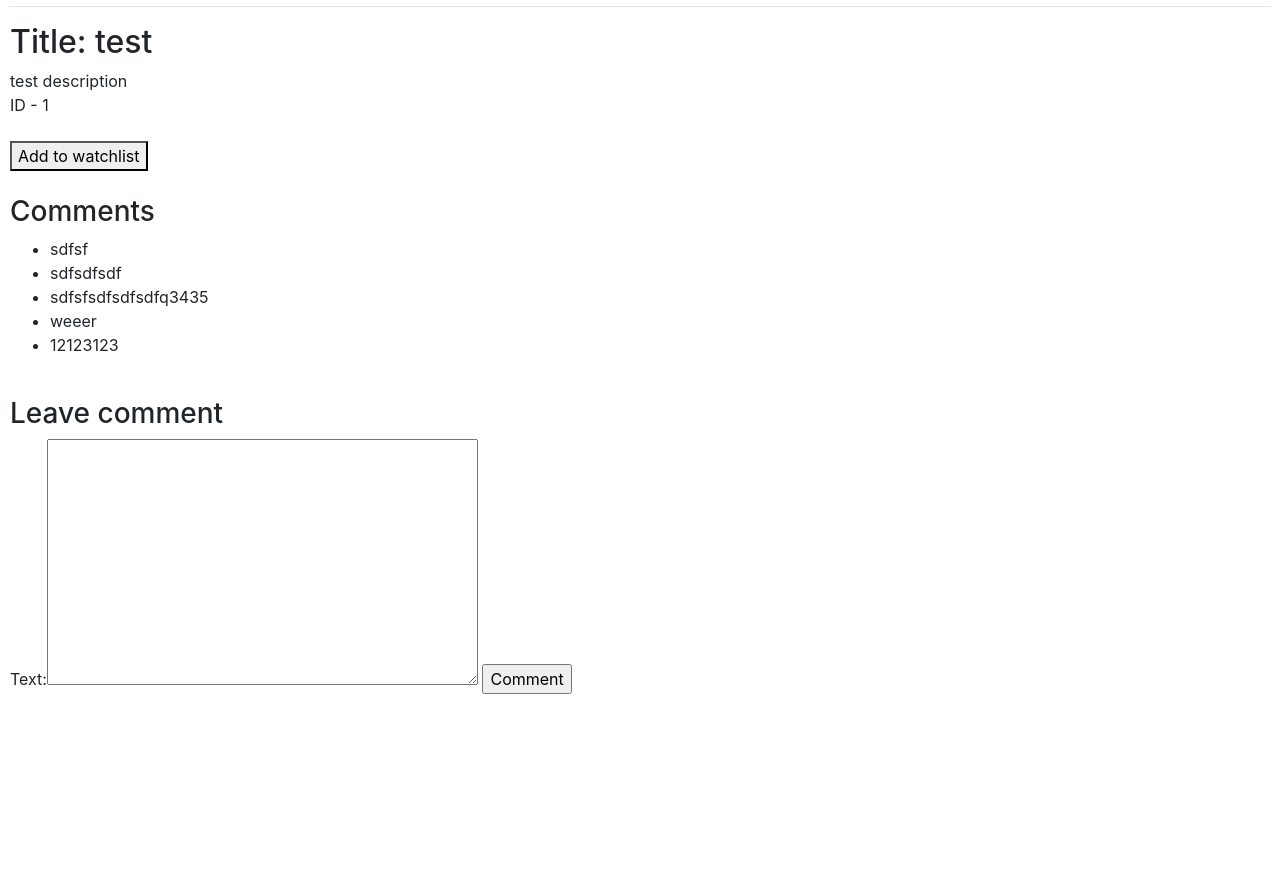
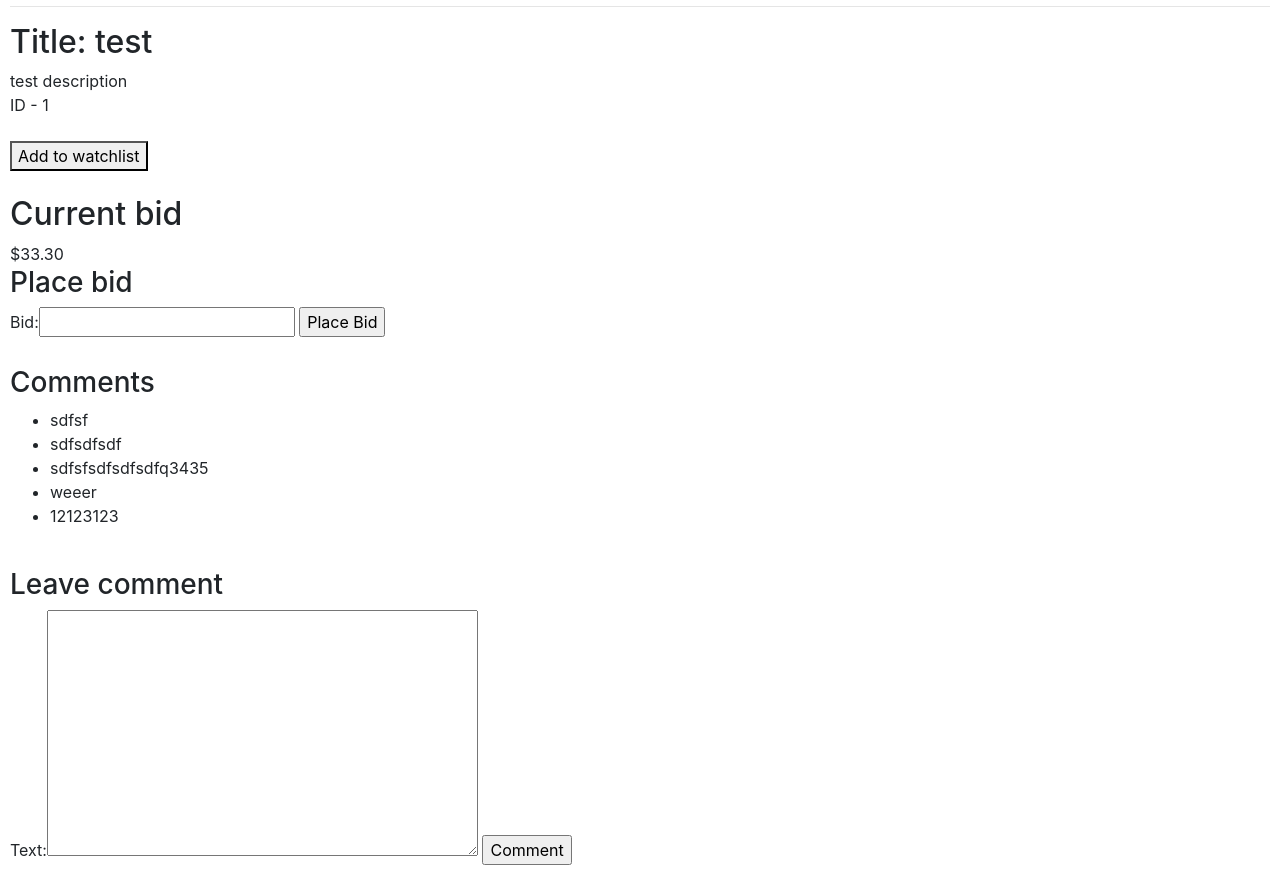
Before and after one commit to Dmitrii-Kozlov/auction, a Django app: page /listing_page/1 in a window 1280 px wide. Shown: the part 140-1020 px from the top of the page. Before the commit the page ends 834 px from the top, so only its background shows below. Run offline with Django 3.2, Linux system fonts and the light colour scheme; a user stored in the database is signed in; data comes from the database, SQL or seed files in the repository; both versions use the stored data as it was after the commit; some libraries are stand-ins or nearby versions.

Commit message:
добавлена возможность делать ставки

```diff
--- a/auctions/models.py
+++ b/auctions/models.py
@@ -1,4 +1,5 @@
 from django.contrib.auth.models import AbstractUser
+from django.core.validators import DecimalValidator
 from django.db import models
 
 
@@ -24,3 +25,8 @@ class Comment(models.Model):
 
     def __str__(self):
         return f'{self.text}'
+
+class Bid(models.Model):
+    bid = models.DecimalField(max_digits=11, decimal_places=2, validators=[DecimalValidator(max_digits=11, decimal_places=2)])
+    listing = models.ForeignKey(Listing, on_delete=models.CASCADE, related_name='bids')
+    user = models.ForeignKey(User, on_delete=models.CASCADE, related_name='bids')
--- a/auctions/templates/auctions/listing_page.html
+++ b/auctions/templates/auctions/listing_page.html
@@ -19,7 +19,16 @@
 </form>
 {% endif %}
 <br>
-
+<h2>Current bid</h2>
+${{bid.bid__max|floatformat:2}}
+<br>
+<h3>Place bid</h3>
+<form action="{% url 'place_bid' listing.id %}" method="post">
+    {% csrf_token %}
+    {{bid_form}}
+    <input type="submit" value="Place Bid">
+</form>
+<br>
 <h3>Comments</h3>
 <ul>
     {%for comment in comments %}
@@ -32,7 +41,7 @@
 <h3>Leave comment</h3>
 <form action="{% url 'create_comment' listing.id %}" method="post">
     {% csrf_token %}
-    {{form}}
+    {{comment_form}}
     <input type="submit" value="Comment">
 </form>
 {% endblock %}
--- a/auctions/urls.py
+++ b/auctions/urls.py
@@ -12,7 +12,8 @@ urlpatterns = [
     path("listing_page/<int:page_id>/comment", views.create_comment, name="create_comment"),
     path("category", views.category, name="category"),
     path("category_view/<str:category>", views.category_view, name="category_view"),
-    path("watchlist", views.watchlist, name="watchlist")
+    path("watchlist", views.watchlist, name="watchlist"),
+    path("listing_page/<int:page_id>/bid", views.place_bid, name="place_bid")
 
 
 ]
--- a/auctions/views.py
+++ b/auctions/views.py
@@ -1,12 +1,13 @@
 from django.contrib.auth import authenticate, login, logout
 from django.db import IntegrityError
+from django.db.models import Max
 from django.forms import ModelForm
 from django.http import HttpResponse, HttpResponseRedirect
 from django.shortcuts import render
 from django.urls import reverse
 from django import forms
 
-from .models import User, Listing, Comment
+from .models import User, Listing, Comment, Bid
 
 
 class ListingForm(ModelForm):
@@ -18,6 +19,12 @@ class CommentForm(ModelForm):
     class Meta:
         model = Comment
         fields = ['text']
+
+class BidForm(ModelForm):
+    class Meta:
+        model = Bid
+        fields = ['bid']
+
 
 def index(request):
     listings = Listing.objects.all()
@@ -90,20 +97,21 @@ def listing(request):
 def listing_page(request, page_id):
     page = Listing.objects.get(id=page_id)
     remove = page in request.user.listings.all()
+    print(page.bids.all(),page.bids.all().aggregate(Max('bid')))
     return render(request, "auctions/listing_page.html", {
         'listing':page,
         'comments':page.comments.all(),
-        'form': CommentForm(),
+        'comment_form': CommentForm(),
+        'bid_form': BidForm(),
+        'bid': page.bids.all().aggregate(Max('bid')),
         'remove': remove
     })
 
 def create_comment(request, page_id):
     if request.method == 'POST':
         page = Listing.objects.get(id=page_id)
-        print('get page')
         comment = CommentForm(request.POST)
         new_comment = comment.save(commit=False)
-        #new_comment.listing.add(page)
         page.comments.add(new_comment,bulk=False)
         new_comment.save()
         return HttpResponseRedirect(reverse('listing_page', args=(page.id,)))
@@ -132,3 +140,15 @@ def watchlist(request):
     return render(request, "auctions/index.html", {
         "listings": user_list
     })
+
+def place_bid(request, page_id):
+    if request.method == 'POST':
+        page = Listing.objects.get(id=page_id)
+        bid = BidForm(request.POST)
+        new_bid = bid.save(commit=False)
+        new_bid.user = request.user
+        new_bid.listing = page
+        request.user.bids.add(new_bid, bulk=False)
+        page.bids.add(new_bid,bulk=False)
+        new_bid.save()
+        return HttpResponseRedirect(reverse('listing_page', args=(page.id,)))
```
Also changed, not shown: auctions/migrations/0004_bid.py (added), auctions/migrations/0005_auto_20200709_1301.py (added), db.sqlite3.
